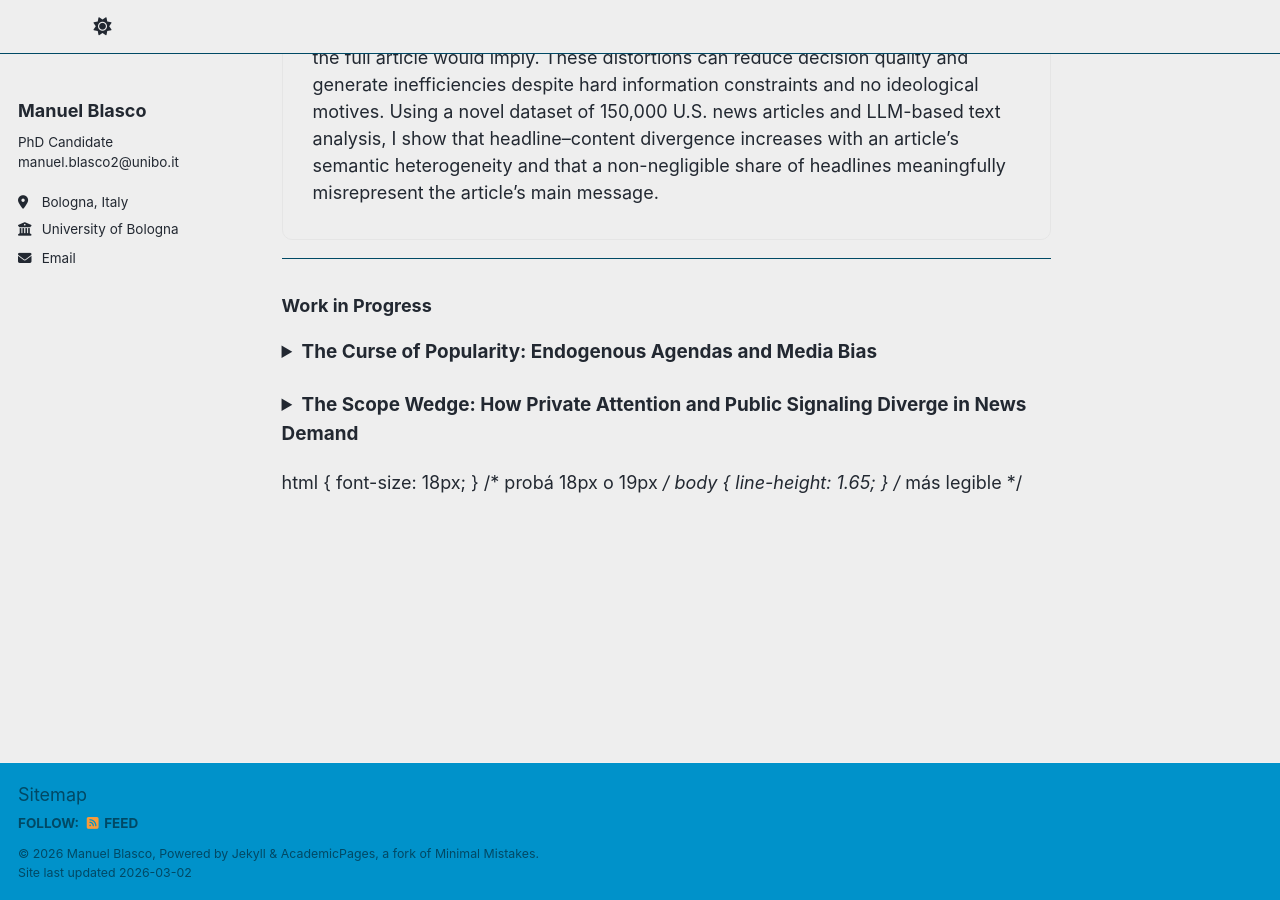
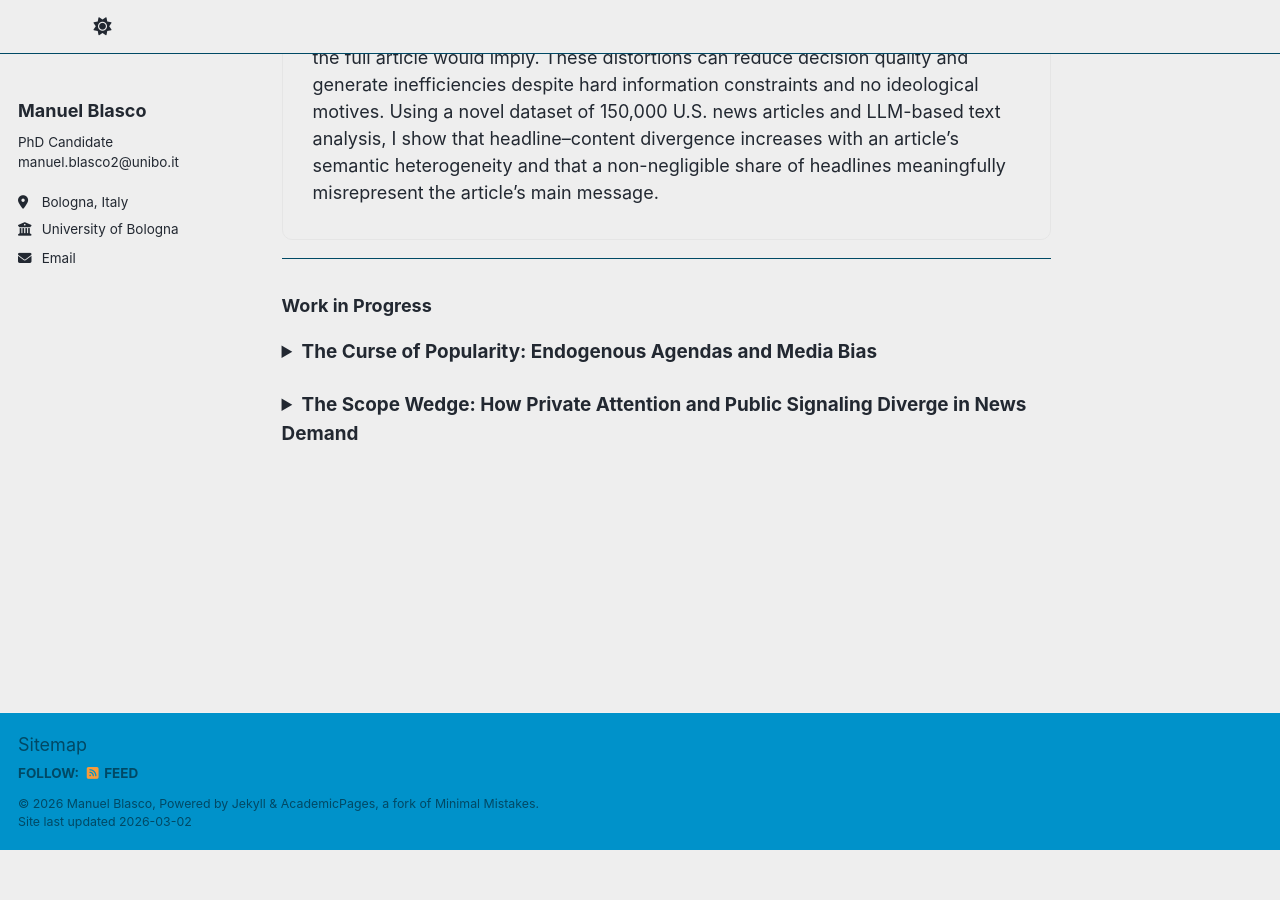
Before and after one commit to ManuelBlasco/manuelblasco.github.io, a Jekyll site: the page built from _pages/about.md, in a window 1280 px wide and 900 px high, scrolled down 1186 px. Built offline with Jekyll 4.4.1, drawn with Linux system fonts in a browser that asks for light colours; a script that is not in the unit is left out; after the commit the page ends 2036 px from its top, so only the background shows below that.

Commit message:
Update about.md

```diff
--- a/_pages/about.md
+++ b/_pages/about.md
@@ -71,6 +71,3 @@ I am a microeconomist working on Media and Information Economics and Political E
     </p>
   </div>
 </details>
-
-html { font-size: 18px; }          /* probá 18px o 19px */
-body { line-height: 1.65; }        /* más legible */
```
